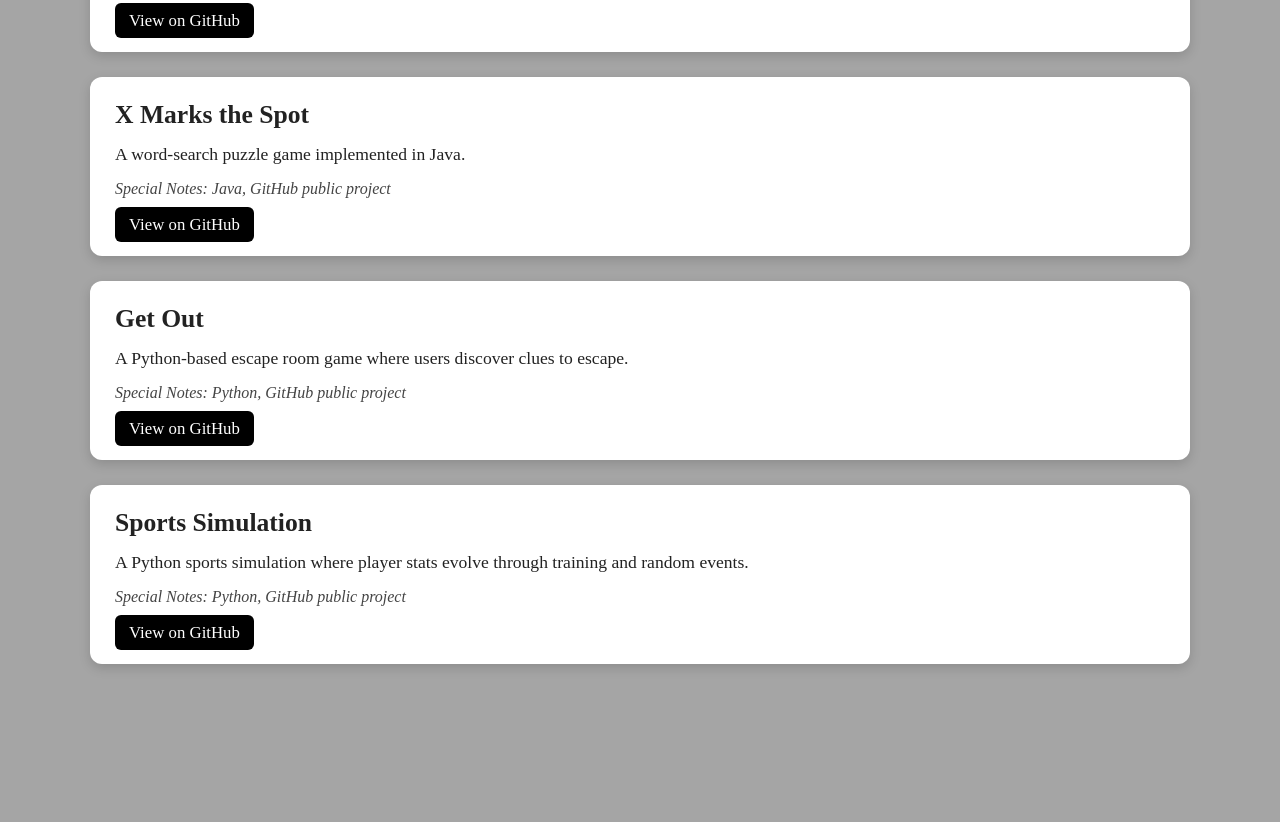
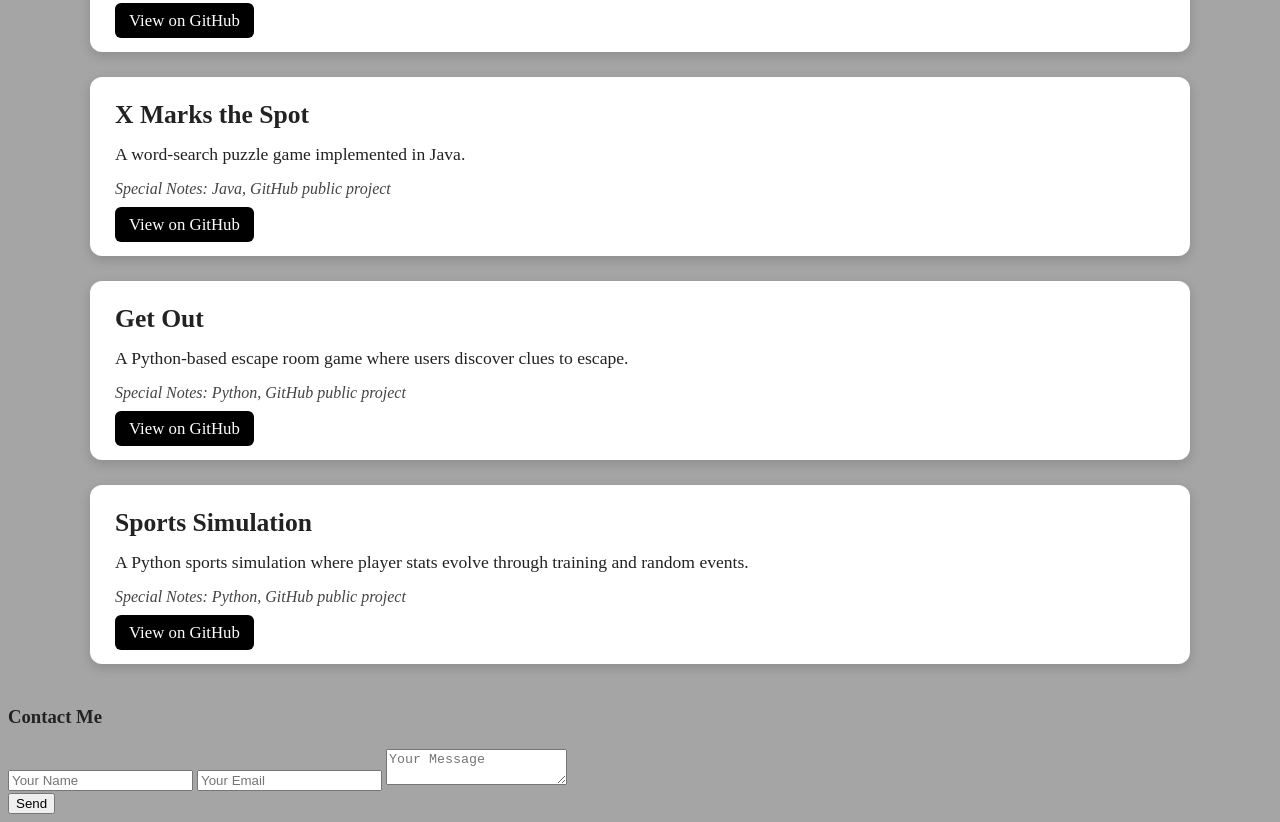
Before and after one commit to Srujan57/Portfolio, a website built with webpack: page projects.html in a window 1280 px wide. Shown: the part 827-1649 px from the top of the page. Before the commit the page ends 1531 px from the top, so only its background shows below. Built offline with nearby package versions, Linux system fonts and the light colour scheme.

Commit message:
First Commit

```diff
--- a/projects.html
+++ b/projects.html
@@ -125,5 +125,22 @@
 
 </div>
 
+<footer>
+  <form action="https://api.web3forms.com/submit" method="POST">
+
+    <input type="hidden" name="access_key" value="1c305646-6221-49a1-84c3-d454762afa8d">
+
+    <h3>Contact Me</h3>
+
+    <input type="text" name="name" placeholder="Your Name" required>
+    <input type="email" name="email" placeholder="Your Email" required>
+    <textarea name="message" placeholder="Your Message" required></textarea>
+
+    <div class="h-captcha" data-sitekey="ceb6d3c6-b2c4-48d2-a524-c55c9b50fdac"></div>
+
+    <button type="submit">Send</button>
+  </form>
+</footer>
+
 </body>
 </html>
```
Also changed, not shown: CV.html (+18 -1 lines), index.html (+20 -0 lines), 1 other file.
